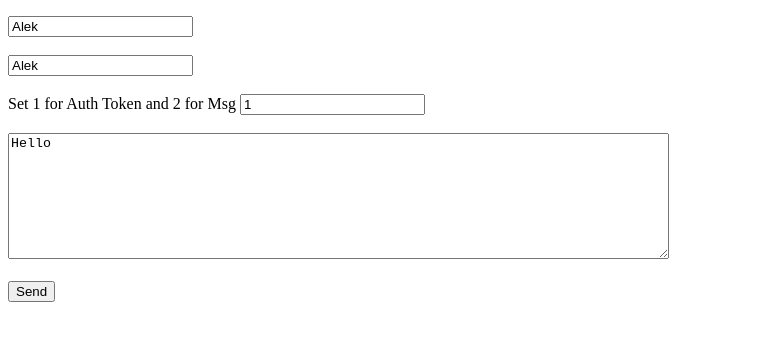
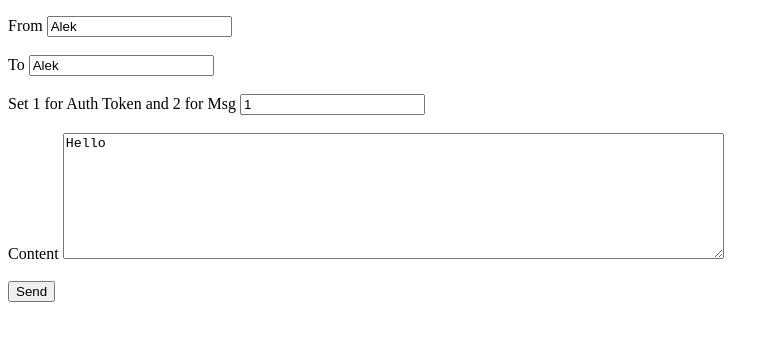
Before and after one commit to spawnfest/gpb-chat, a plain HTML site: page priv/index.html in a window 1280 px wide. Shown: the whole page, without its empty margins (0-779 px from the left). Drawn offline with Linux system fonts and the light colour scheme.

Commit message:
Extend readme

```diff
--- a/priv/index.html
+++ b/priv/index.html
@@ -11,13 +11,15 @@
     <ul id="chat"></ul>
 
     <form>
+        From
         <input type="text" id="from" value="Alek"> <br><br>
-
+        To
         <input type="text" id="to" value="Alek"> <br><br>
 
         Set 1 for Auth Token and 2 for Msg
         <input type="text" id="msg_type" value="1"> <br><br>
 
+        Content
         <textarea rows="8" cols="80" id="message">Hello</textarea><br><br>
 
         <button type="submit">Send</button>
```
Also changed, not shown: 1 other file.
